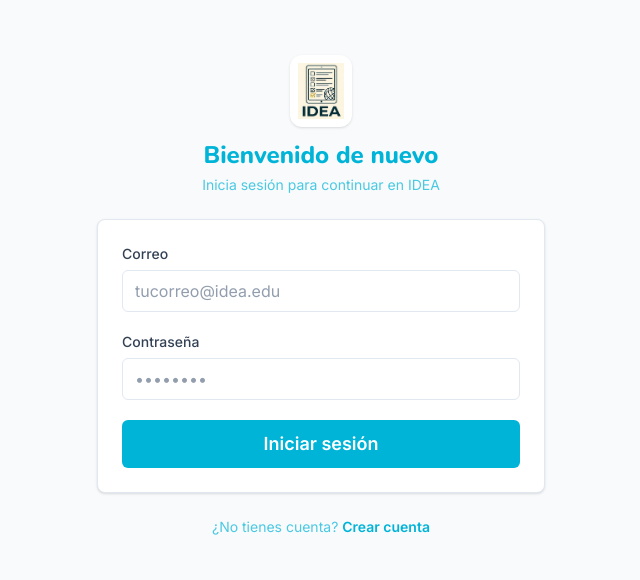
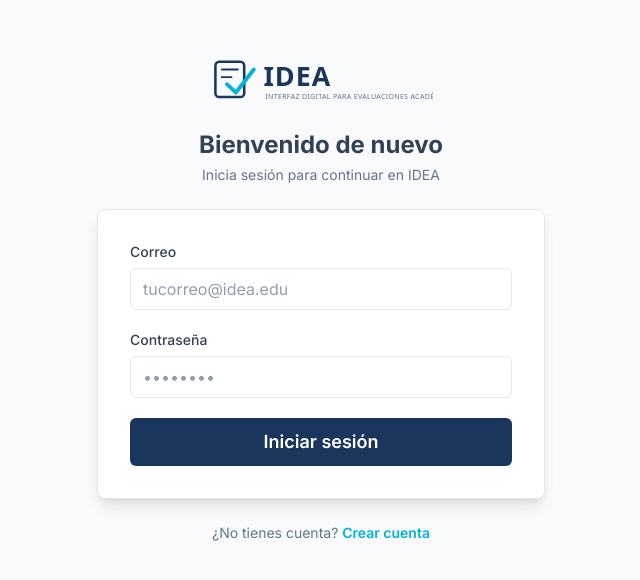
Before and after one commit to Jossbs/IDEA-, a React (Vite) app in the folder frontend/: page /login in a window 1280 px wide. Shown: the part 104-684 px from the top of the page, without its empty margins (319-959 px from the left). Built offline with nearby package versions, Linux system fonts and the light colour scheme.

Commit message:
feat(auth): rediseñar la vista de Login con el nuevo sistema de diseño
Fondo bg-app, card surface con shadow-lg y padding generoso, logo SVG centrado, botón 'Iniciar sesión' en primary navy y enlace 'Crear cuenta' en secondary. Sin tocar la lógica de autenticación.

```diff
--- a/frontend/src/features/auth/AuthShell.tsx
+++ b/frontend/src/features/auth/AuthShell.tsx
@@ -1,5 +1,5 @@
 import type { ReactNode } from 'react'
-import { Card } from '@/design-system/components/Card'
+import { BrandLockup } from '@/design-system/BrandLockup'
 
 /** Centered, distraction-free shell for the login/register screens. */
 export function AuthShell({
@@ -14,21 +14,24 @@ export function AuthShell({
   footer: ReactNode
 }) {
   return (
-    <main className="flex min-h-screen items-center justify-center bg-base px-4 py-10">
+    <main className="flex min-h-screen items-center justify-center bg-app px-4 py-10">
+      {/* Full width with side margins on mobile; capped on larger screens. */}
       <div className="w-full max-w-md">
-        <div className="mb-6 flex flex-col items-center gap-3 text-center">
-          <span className="inline-flex rounded-xl bg-white p-2 shadow-sm">
-            <img src="/logo.png" alt="Logotipo de IDEA" className="h-14 w-auto" />
-          </span>
+        <div className="mb-6 flex flex-col items-center gap-4 text-center">
+          {/* Brand lockup, height-driven + aspect-locked, centered over the card. */}
+          <div className="h-16 w-auto aspect-[350/100]">
+            <BrandLockup />
+          </div>
           <div>
-            <h1 className="font-nunito text-2xl font-extrabold text-secondary">{title}</h1>
-            <p className="font-inter mt-1 text-sm text-secondary/70">{subtitle}</p>
+            <h1 className="text-2xl font-bold text-main">{title}</h1>
+            <p className="mt-1 text-sm text-muted">{subtitle}</p>
           </div>
         </div>
 
-        <Card className="shadow-card">{children}</Card>
+        {/* Surface card: hairline border + soft elevation, generous padding. */}
+        <div className="rounded-lg border border-subtle bg-surface p-8 shadow-lg">{children}</div>
 
-        <p className="font-inter mt-6 text-center text-sm text-secondary/70">{footer}</p>
+        <p className="mt-6 text-center text-sm text-muted">{footer}</p>
       </div>
     </main>
   )
--- a/frontend/src/features/auth/LoginView.tsx
+++ b/frontend/src/features/auth/LoginView.tsx
@@ -39,7 +39,7 @@ export function LoginView() {
       footer={
         <>
           ¿No tienes cuenta?{' '}
-          <Link to="/register" className="font-semibold text-accent hover:underline">
+          <Link to="/register" className="font-semibold text-secondary hover:underline">
             Crear cuenta
           </Link>
         </>
@@ -66,12 +66,15 @@ export function LoginView() {
         />
 
         {error && (
-          <p role="alert" className="font-inter rounded-lg bg-danger/10 px-3 py-2 text-sm text-danger">
+          <p
+            role="alert"
+            className="font-inter rounded-md border border-danger/20 bg-danger-bg px-3 py-2 text-sm text-danger-text"
+          >
             {error}
           </p>
         )}
 
-        <Button type="submit" variant="accent" size="lg" fullWidth disabled={pending}>
+        <Button type="submit" variant="primary" size="lg" fullWidth disabled={pending}>
           {pending ? 'Entrando…' : 'Iniciar sesión'}
         </Button>
       </form>
```
